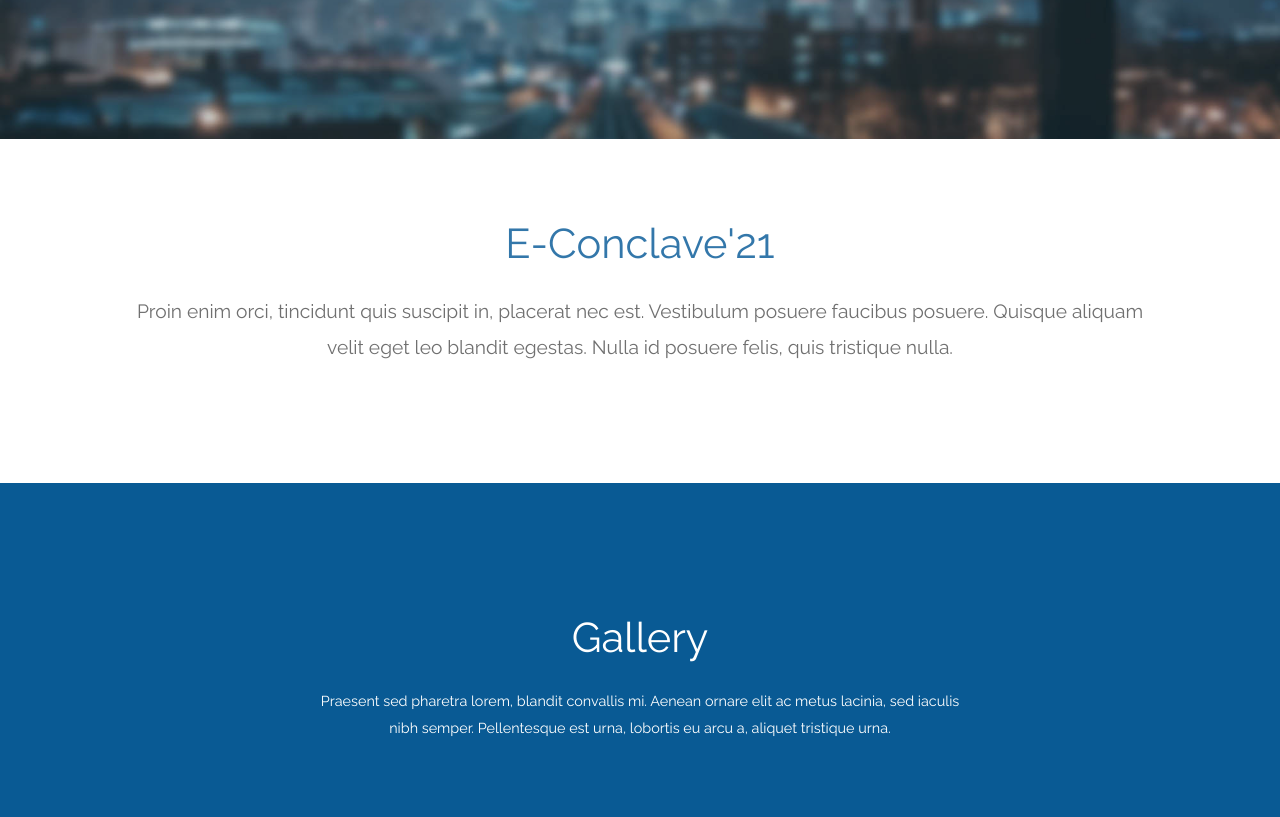
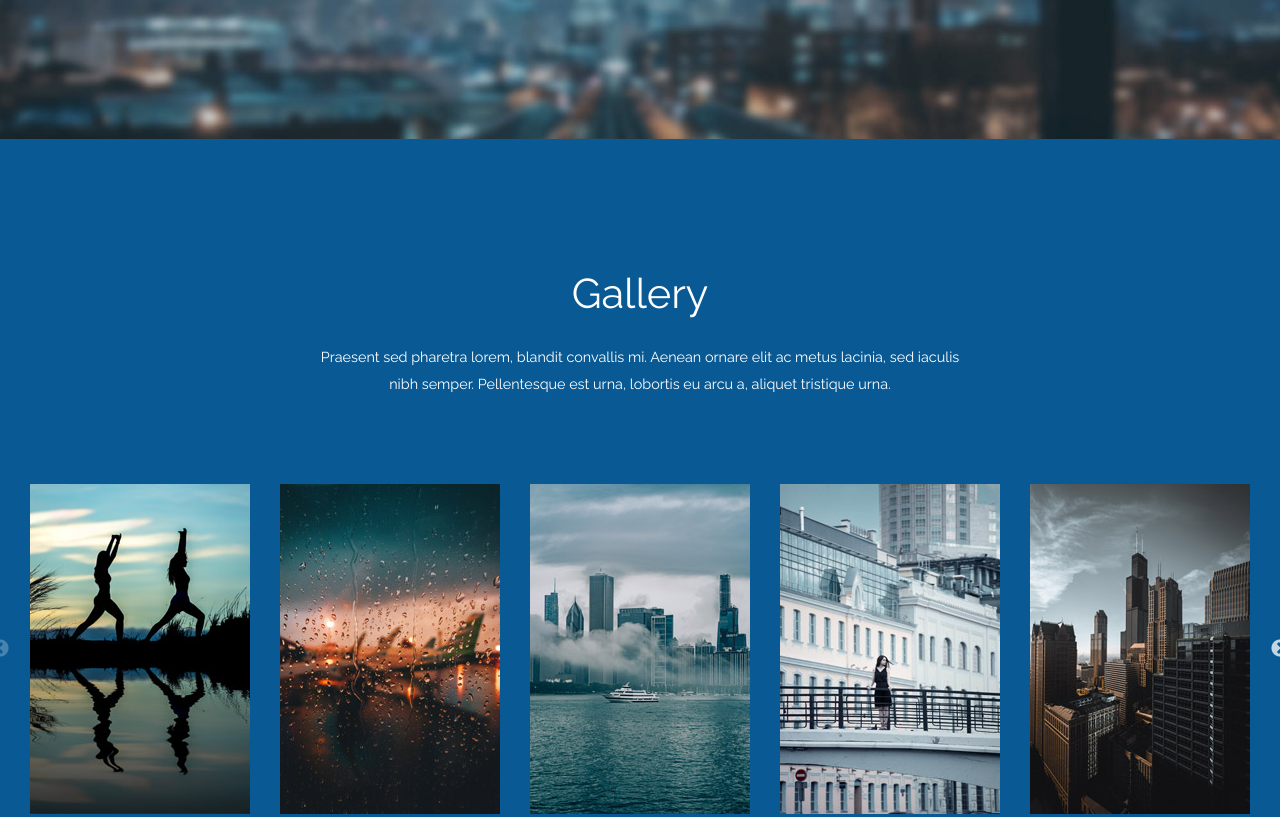
Before and after one commit to crazzycoder77/E-club, a plain HTML site: page index.html in a window 1280 px wide. Shown: the part 3000-3817 px from the top of the page. Drawn offline with Linux system fonts and the light colour scheme.

Commit message:
Updated E-club page

```diff
--- a/index.html
+++ b/index.html
@@ -42,7 +42,7 @@ https://www.tooplate.com/view/2117-infinite-loop
                 <a class="nav-link tm-nav-link" href="#testimonials">Our Team</a>
               </li>
               <li class="nav-item">
-                <a class="nav-link tm-nav-link" href="#eConclave">E-Conclave'21</a>
+                <a class="nav-link tm-nav-link" href="eConclave.html">E-Conclave'21</a>
               </li>
               <li class="nav-item">
                   <a class="nav-link tm-nav-link" href="#gallery">Gallery</a>
@@ -197,7 +197,7 @@ https://www.tooplate.com/view/2117-infinite-loop
     </section>
 
     <!-- eConclave -->
-    <section id="eConclave" class="tm-section-pad-top tm-parallax-2">
+    <!--<section id="eConclave" class="tm-section-pad-top tm-parallax-2">
 
       <div class="container tm-container-contact">
 
@@ -209,11 +209,11 @@ https://www.tooplate.com/view/2117-infinite-loop
                   Proin enim orci, tincidunt quis suscipit in, placerat nec est. Vestibulum posuere faucibus posuere. Quisque aliquam velit eget leo blandit egestas. Nulla id posuere felis, quis tristique nulla.
                 </p><br>
             </div>
-        </div><!-- row ending -->
+        </div>
 
       </div>
 
-    </section>
+    </section>-->
 
     <!--Gallery-->
     <section id="gallery" class="tm-section-pad-top">
```
Also changed, not shown: 1 other file.
